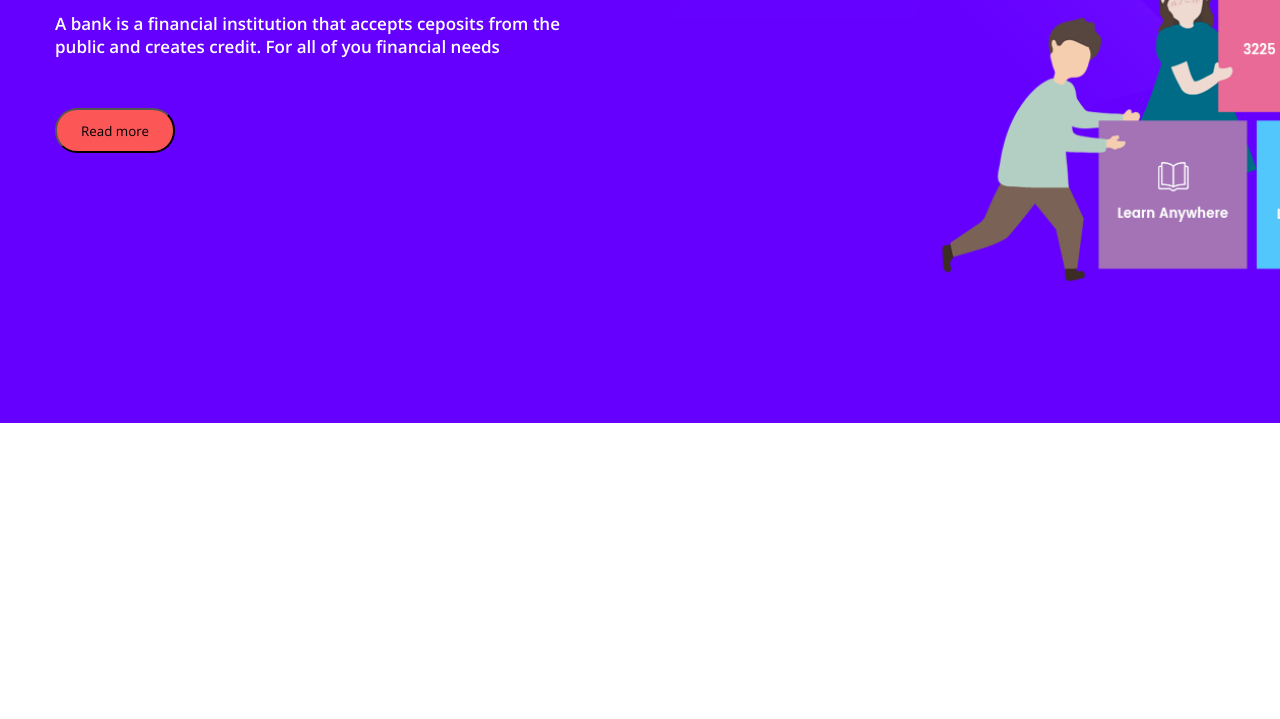
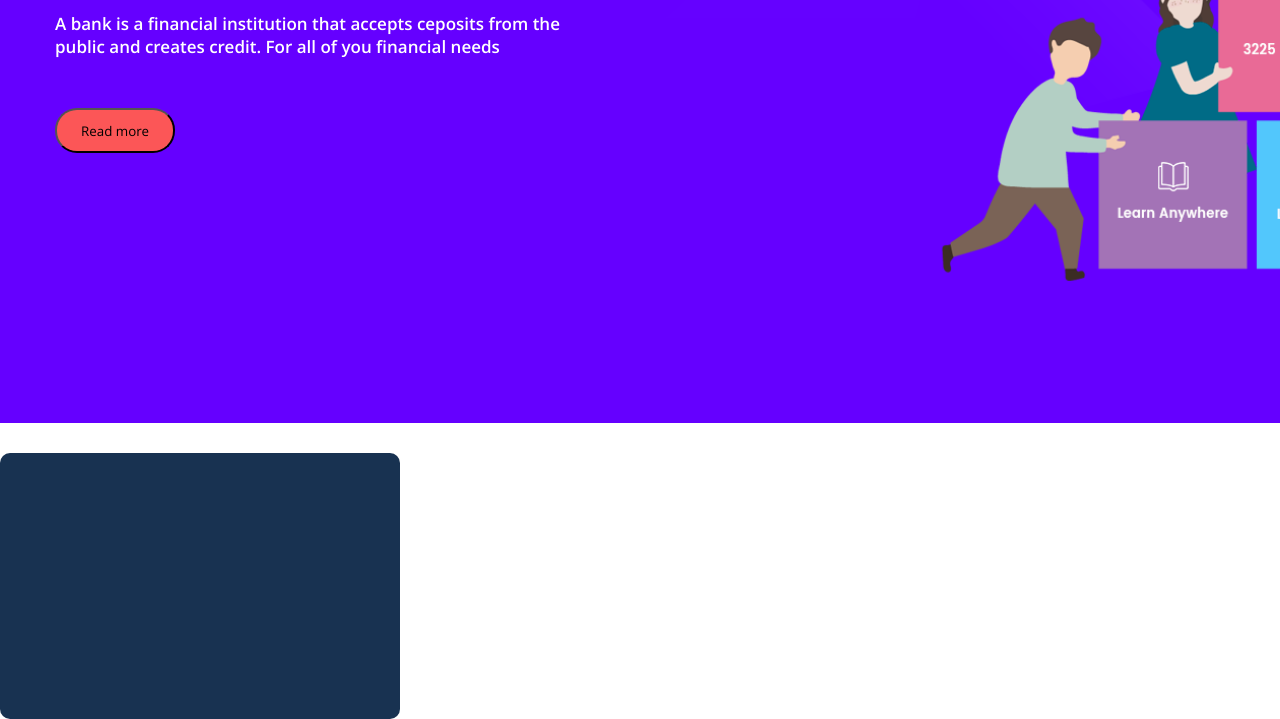
Before and after one commit to Chaplinskaya/Education, a plain HTML site: page index.html in a window 1280 px wide. Shown: the part 468-1187 px from the top of the page. Before the commit the page ends 891 px from the top, so only its background shows below. Drawn offline with Linux system fonts and the light colour scheme; a script that the page names is missing.

Commit message:
add second block

```diff
--- a/index.html
+++ b/index.html
@@ -48,7 +48,10 @@
 					<button class="navbar__button">Read more</button>
 				</div>
 			</div>
+			<div class="main__applyblue"></div>
 		</div>
+
+
 	</main>
 	</div>
 <!--Подключение виджета обратной связи через Spikmi-->
--- a/sass/_main.sass
+++ b/sass/_main.sass
@@ -4,7 +4,18 @@ main
 
 	&__title
 
+.main__applyblue
+		width: 400px
+		height: 266px
+		background-color: #183251
+		border-radius: 10px
+		position: absolute
+		z-index: 1000
+		margin-top: 300px
+
 @media (min-width: 300px) and (max-width: 767px)
 
 	main
 		margin-top: 200px
+		position: relative
+		z-index: 0
```
Also changed, not shown: css/style.css, img/latest.jpg (added), img/molod.png (added), img/phone.jpg (added), img/welcome.jpg (added), sass/style.sass (line endings or trailing spaces), 2 other files.
